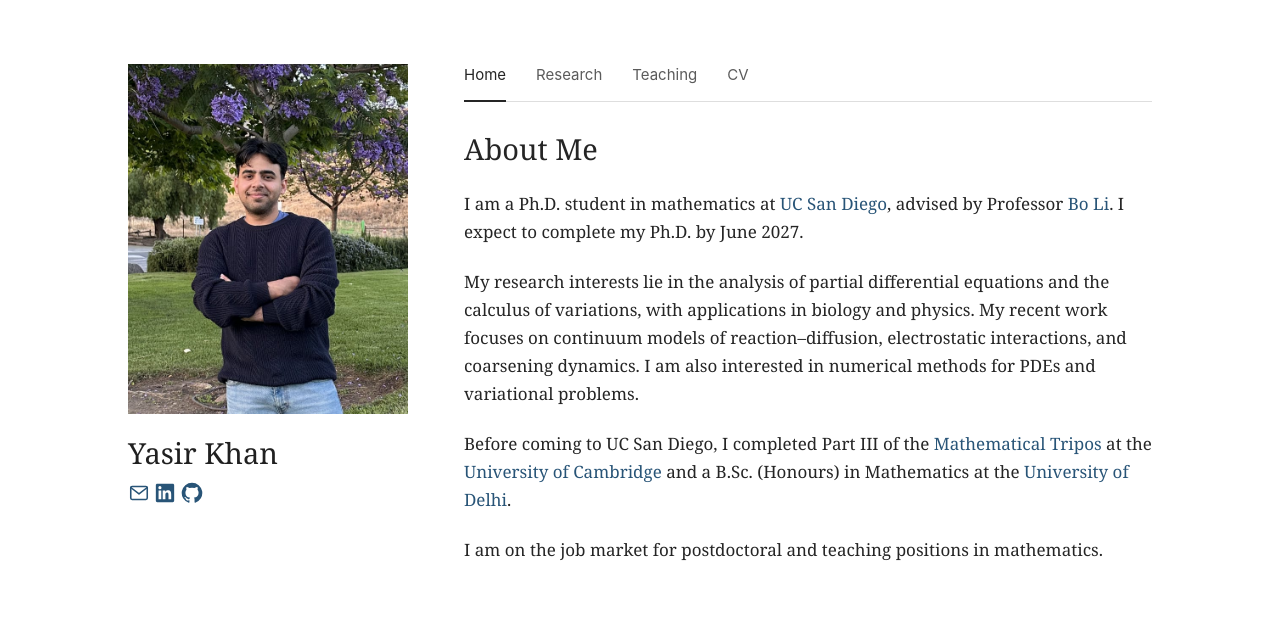
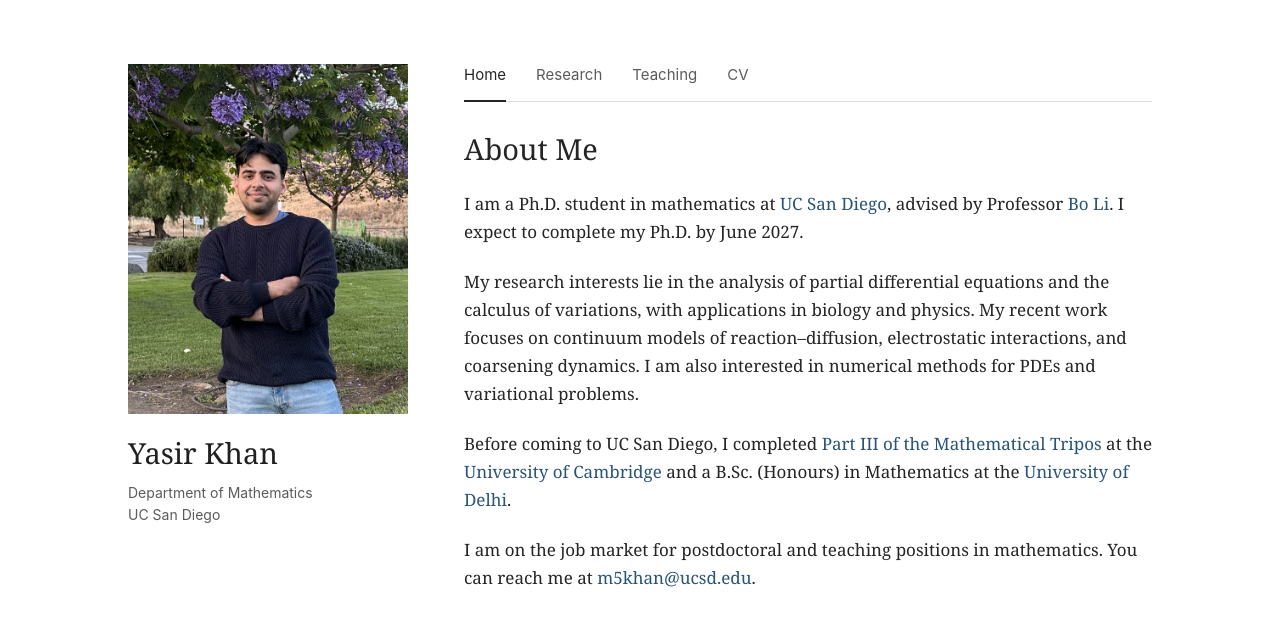
Before and after one commit to yasirferoz/yasirferoz.github.io, a plain HTML site: page index.html in a window 1280 px wide. Drawn offline with Linux system fonts and the light colour scheme.

Commit message:
Restore affiliation, move email, and link full Part III title

```diff
--- a/index.html
+++ b/index.html
@@ -10,7 +10,7 @@
 <meta property="og:description" content="Mathematics · UC San Diego">
 <meta property="og:image" content="https://yasirferoz.github.io/yasir-khan.jpeg">
 <link rel="icon" href="favicon.svg" type="image/svg+xml">
-<link rel="stylesheet" href="style.css?v=2">
+<link rel="stylesheet" href="style.css?v=3">
 </head>
 <body>
 <a class="skip" href="#main">Skip to content</a>
@@ -19,11 +19,7 @@
 <div class="portrait-frame"><img class="portrait" src="yasir-khan.jpeg" width="1512" height="2016" alt="Yasir Khan standing beneath a flowering tree"></div>
 <div class="profile-text">
 <p class="name">Yasir Khan</p>
-<div class="profile-links" role="group" aria-label="Contact and profiles">
-<a href="mailto:m5khan@ucsd.edu" aria-label="Email" title="Email: m5khan@ucsd.edu"><svg viewBox="0 0 24 24" width="22" height="22" fill="none" stroke="currentColor" stroke-width="1.7" stroke-linecap="round" stroke-linejoin="round" aria-hidden="true" focusable="false"><rect x="3" y="5" width="18" height="14" rx="1.5"/><path d="m3 6 9 7 9-7"/></svg></a>
-<a href="https://www.linkedin.com/in/yasir101" aria-label="LinkedIn" title="LinkedIn"><svg viewBox="0 0 24 24" width="22" height="22" fill="currentColor" aria-hidden="true" focusable="false"><path d="M20.45 2H3.55C2.69 2 2 2.68 2 3.52v16.96c0 .84.69 1.52 1.55 1.52h16.9c.86 0 1.55-.68 1.55-1.52V3.52c0-.84-.69-1.52-1.55-1.52ZM7.93 18.75H4.98V9.2h2.95v9.55ZM6.46 7.9a1.71 1.71 0 1 1 0-3.42 1.71 1.71 0 0 1 0 3.42Zm12.29 10.85H15.8V14.1c0-1.11-.02-2.54-1.55-2.54-1.55 0-1.79 1.21-1.79 2.46v4.73H9.51V9.2h2.83v1.3h.04c.39-.74 1.36-1.52 2.8-1.52 2.99 0 3.57 1.97 3.57 4.53v5.24Z"/></svg></a>
-<a href="https://github.com/yasirferoz" aria-label="GitHub" title="GitHub"><svg viewBox="0 0 24 24" width="22" height="22" fill="currentColor" aria-hidden="true" focusable="false"><path d="M12 .75a11.25 11.25 0 0 0-3.56 21.92c.56.1.77-.24.77-.54v-2.1c-3.13.68-3.79-1.33-3.79-1.33-.51-1.3-1.25-1.65-1.25-1.65-1.02-.7.08-.69.08-.69 1.13.08 1.72 1.16 1.72 1.16 1 1.72 2.64 1.22 3.28.93.1-.73.39-1.22.71-1.5-2.5-.28-5.13-1.25-5.13-5.56 0-1.23.44-2.23 1.16-3.02-.12-.29-.5-1.43.11-2.98 0 0 .95-.3 3.09 1.15a10.75 10.75 0 0 1 5.62 0c2.15-1.45 3.09-1.15 3.09-1.15.61 1.55.23 2.69.11 2.98.72.79 1.16 1.79 1.16 3.02 0 4.32-2.63 5.28-5.14 5.56.4.35.76 1.03.76 2.08v3.1c0 .3.2.65.77.54A11.25 11.25 0 0 0 12 .75Z"/></svg></a>
-</div>
+<p class="affiliation">Department of Mathematics<br>UC San Diego</p>
 </div>
 </header>
 <div class="reading-column">
@@ -32,8 +28,8 @@
 <div class="biography">
 <p>I am a Ph.D. student in mathematics at <a href="https://math.ucsd.edu/">UC San Diego</a>, advised by Professor <a href="https://mathweb.ucsd.edu/~bli/">Bo Li</a>. I expect to complete my Ph.D. by June 2027.</p>
 <p>My research interests lie in the analysis of partial differential equations and the calculus of variations, with applications in biology and physics. My recent work focuses on continuum models of reaction–diffusion, electrostatic interactions, and coarsening dynamics. I am also interested in numerical methods for PDEs and variational problems.</p>
-<p>Before coming to UC San Diego, I completed Part III of the <a href="https://www.maths.cam.ac.uk/postgrad/part-iii/prospective.html">Mathematical Tripos</a> at the <a href="https://www.cam.ac.uk/">University of Cambridge</a> and a B.Sc. (Honours) in Mathematics at the <a href="https://www.du.ac.in/">University of Delhi</a>.</p>
-<p>I am on the job market for postdoctoral and teaching positions in mathematics.</p>
+<p>Before coming to UC San Diego, I completed <a href="https://www.maths.cam.ac.uk/postgrad/part-iii/prospective.html">Part III of the Mathematical Tripos</a> at the <a href="https://www.cam.ac.uk/">University of Cambridge</a> and a B.Sc. (Honours) in Mathematics at the <a href="https://www.du.ac.in/">University of Delhi</a>.</p>
+<p>I am on the job market for postdoctoral and teaching positions in mathematics. You can reach me at <a href="mailto:m5khan@ucsd.edu">m5khan@ucsd.edu</a>.</p>
 </div></main>
 </div>
 </div>
```
